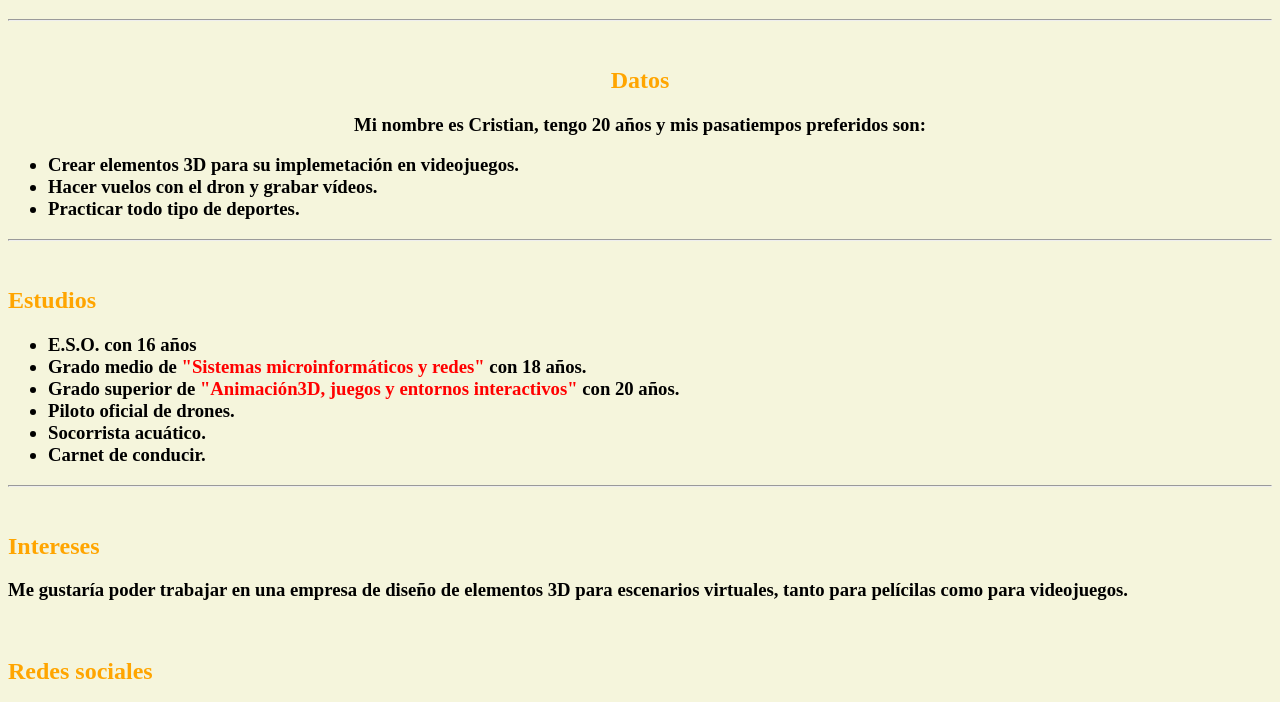
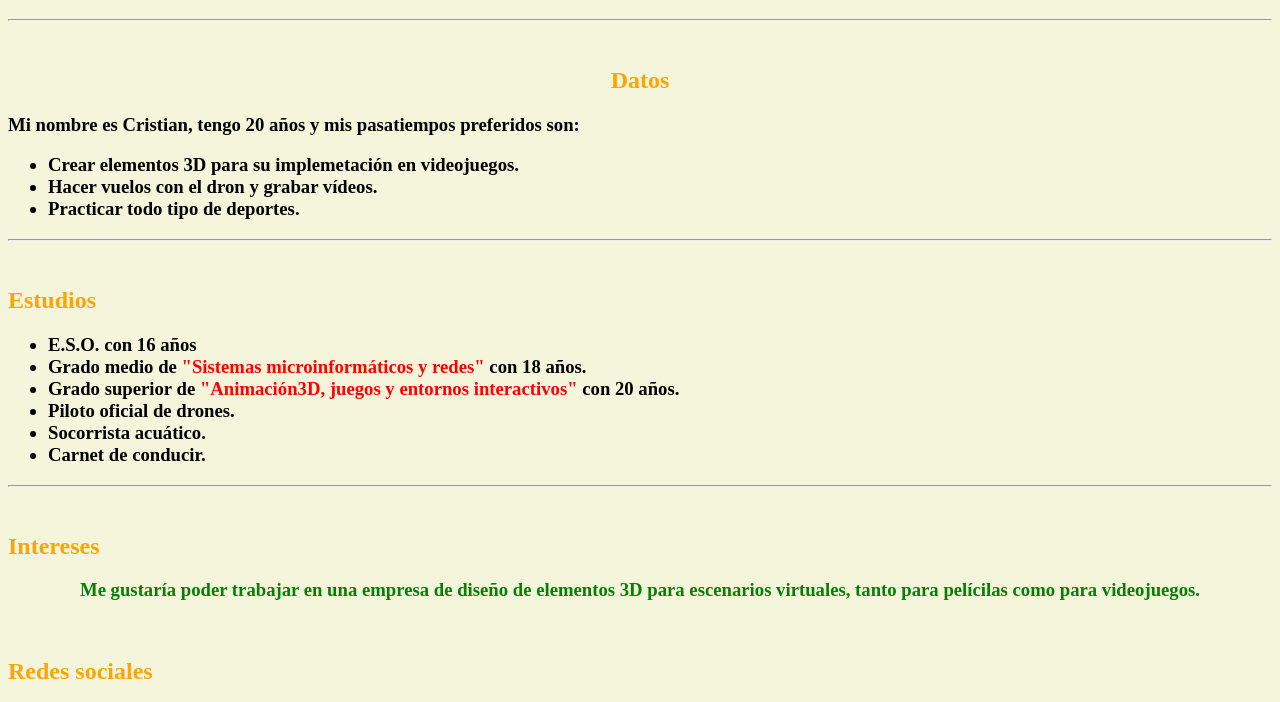
Before and after one commit to Cristian010010/cristian010010.github.com, a plain HTML site: page index.html in a window 1280 px wide. Shown: the part 61-763 px from the top of the page. Drawn offline with Linux system fonts and the light colour scheme.

Commit message:
Update index.html

```diff
--- a/index.html
+++ b/index.html
@@ -12,13 +12,12 @@
 	<br/>
 	<h2 align="center" style="color:orange">Datos</h2>
 	<h3>
-	<p align="center" width="400px" height="200px">Mi nombre es Cristian, tengo 20 años y mis pasatiempos preferidos son:
-		<ul>
-		<li>Crear elementos 3D para su implemetación en videojuegos.</li>
-		<li>Hacer vuelos con el dron y grabar vídeos.</li>
-		<li>Practicar todo tipo de deportes.</li>
-		</ul>
-	</p>
+	Mi nombre es Cristian, tengo 20 años y mis pasatiempos preferidos son:
+	<ul>
+	<li>Crear elementos 3D para su implemetación en videojuegos.</li>
+	<li>Hacer vuelos con el dron y grabar vídeos.</li>
+	<li>Practicar todo tipo de deportes.</li>
+	</ul>
 	</h3>
 	<hr/>
 	<br/>
@@ -37,7 +36,9 @@
 	<br/>
 	<h2 style="color:orange">Intereses</h2>
 	<h3>
+	<div style="color:green" align="center">
 	Me gustaría poder trabajar en una empresa de diseño de elementos 3D para escenarios virtuales, tanto para pelícilas como para videojuegos.
+	</div>
 	</h3>
 	<br/>
 	<p align="right">
```
